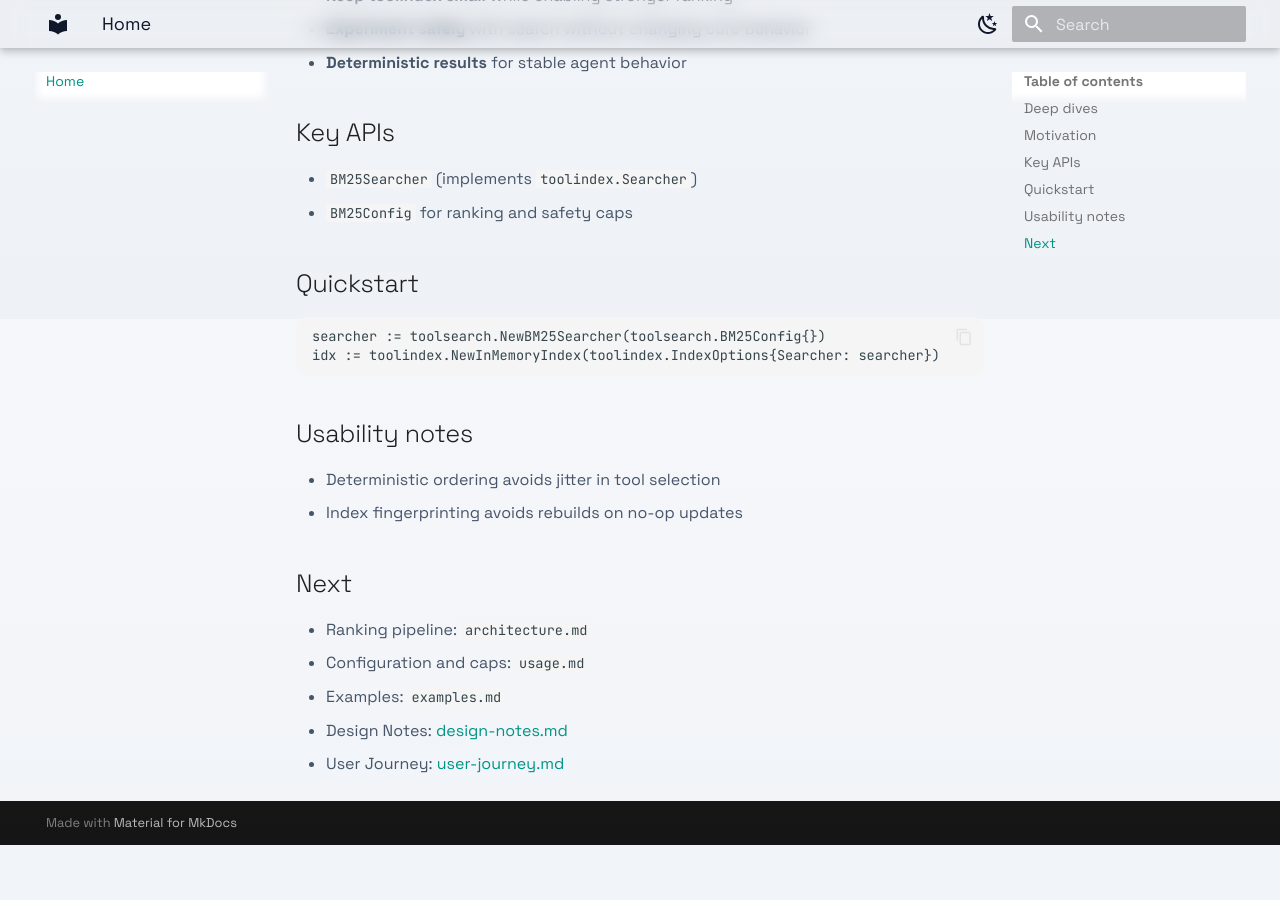
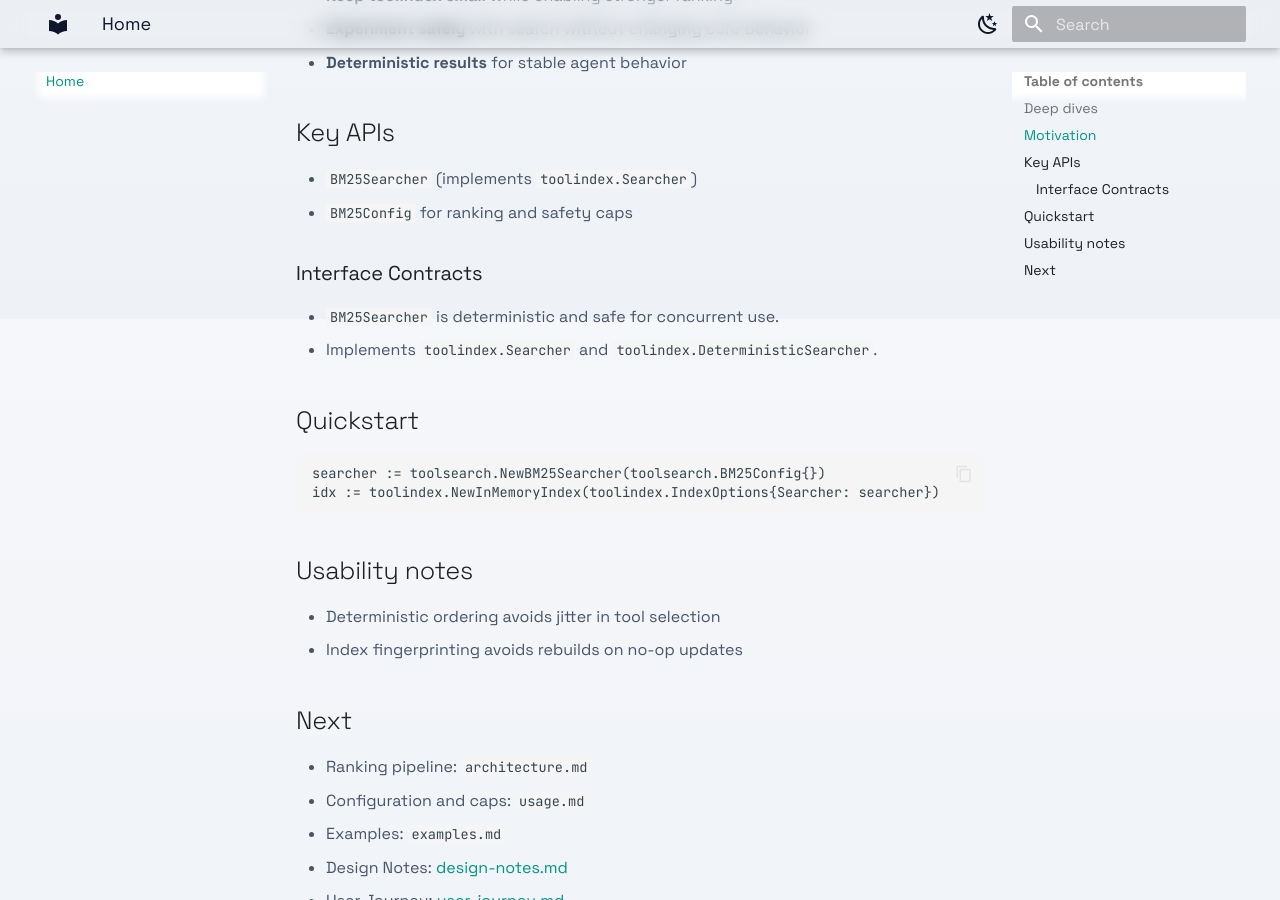
Before and after one commit to jonwraymond/toolsearch, an MkDocs documentation site: the page built from docs/index.md, in a window 1280 px wide and 900 px high, scrolled down 581 px. Built offline with MkDocs 1.6.1 and Material for MkDocs 9.7.7, drawn with Linux system fonts in a browser that asks for light colours; before the commit the page ends 1426 px from its top, so only the background shows below that.

Commit message:
docs(toolsearch): finalize interface contract docs

````diff
--- a/docs/index.md
+++ b/docs/index.md
@@ -21,6 +21,11 @@ searcher backed by Bleve.
 - `BM25Searcher` (implements `toolindex.Searcher`)
 - `BM25Config` for ranking and safety caps
 
+### Interface Contracts
+
+- `BM25Searcher` is deterministic and safe for concurrent use.
+- Implements `toolindex.Searcher` and `toolindex.DeterministicSearcher`.
+
 ## Quickstart
 
 ```go
````
Also changed, not shown: docs/plans/2026-01-30-prd-001-execution-plan.md (+1 -1 lines), docs/plans/2026-01-30-prd-001-interface-contracts.md (+1 -1 lines), docs/plans/README.md (+2 -2 lines).
